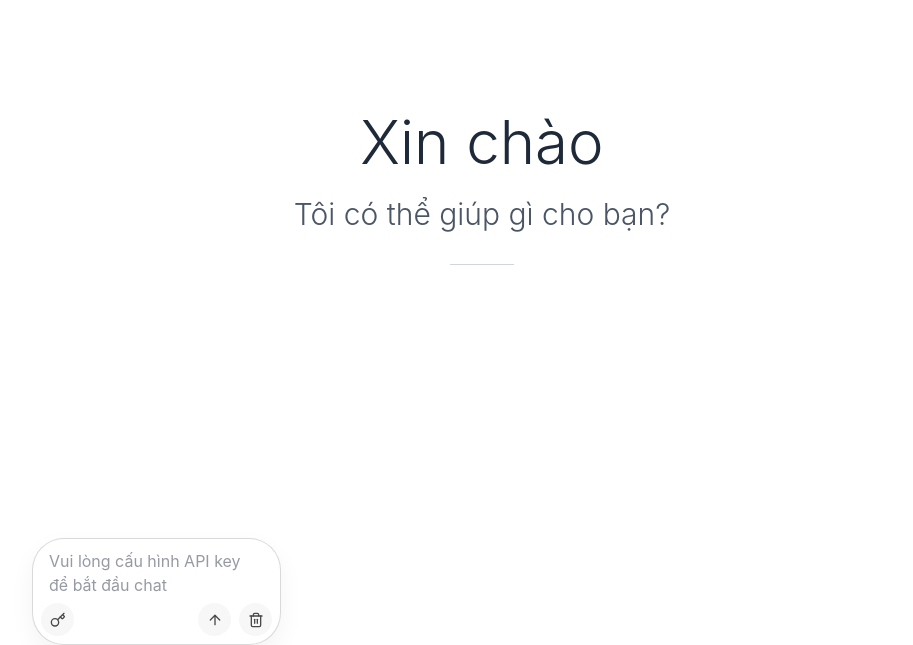
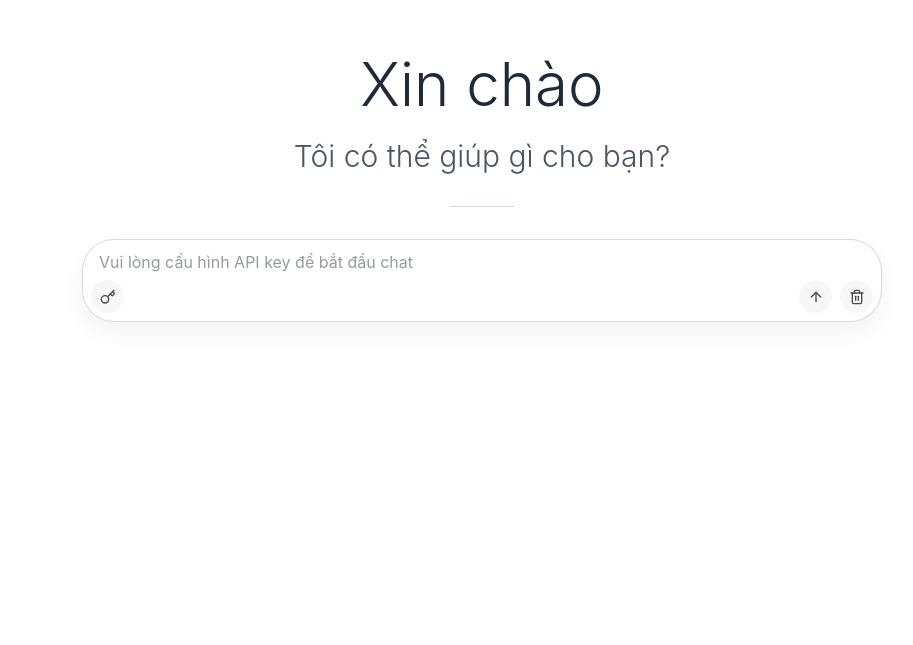
Before and after one commit to ndson03/ndson, a Next.js app: page / in a window 1280 px wide. Shown: the part 155-800 px from the top of the page, without its empty margins (158-1071 px from the left). Built offline with nearby package versions, Linux system fonts and the light colour scheme.

Commit message:
feat: update chat input position

```diff
--- a/src/app/globals.css
+++ b/src/app/globals.css
@@ -65,7 +65,7 @@ body {
 
 /* === Main Layout === */
 .main-content {
-  padding: 30px 0 120px;
+  padding: 30px 0 200px;
   transition: all var(--transition-speed) ease;
   overflow-y: auto;
   position: relative;
@@ -79,7 +79,7 @@ body {
   height: 100%;
   overflow: hidden;
   position: relative;
-  width: 900px;
+  width: 800px;
   margin: 0 auto;
 }
 
@@ -96,8 +96,7 @@ body {
   flex-direction: column;
   align-items: stretch; /* để con rộng & cao hết chiều ngang */
   position: fixed;
-  bottom: 0;
-  width: 900;
+  width: 800px;
   z-index: 10;
   border: 1px solid #00000026;
   border-radius: 2rem;
--- a/src/components/ChatInput.tsx
+++ b/src/components/ChatInput.tsx
@@ -11,6 +11,8 @@ interface ChatInputProps {
   isApiKeyReady: boolean;
   isLoading: boolean;
   placeholder: string;
+  isWelcome: boolean;
+  setInputRef?: (ref: HTMLTextAreaElement | null) => void;
 }
 
 export const ChatInput: React.FC<ChatInputProps> = ({
@@ -23,8 +25,18 @@ export const ChatInput: React.FC<ChatInputProps> = ({
   isApiKeyReady,
   isLoading,
   placeholder,
+  isWelcome,
+  setInputRef,
 }) => {
   const textareaRef = useRef<HTMLTextAreaElement>(null);
+
+  // Callback ref để pass textarea element lên parent
+  const textareaCallbackRef = useCallback((node: HTMLTextAreaElement | null) => {
+    textareaRef.current = node;
+    if (setInputRef) {
+      setInputRef(node);
+    }
+  }, [setInputRef]);
 
   const autoResize = useCallback(() => {
     if (!textareaRef.current) return;
@@ -87,9 +99,12 @@ export const ChatInput: React.FC<ChatInputProps> = ({
     <div
       className="chat-input-container"
       onClick={handleChatInputContainerClick}
+      style={{
+        bottom: isWelcome ? "auto" : "0px",
+      }}
     >
       <textarea
-        ref={textareaRef}
+        ref={textareaCallbackRef}
         value={input}
         onChange={handleInputChange}
         onKeyDown={onKeyDown}
--- a/src/components/ChatPage.tsx
+++ b/src/components/ChatPage.tsx
@@ -33,7 +33,8 @@ function ChatPage() {
   const [deleteButtonElement, setDeleteButtonElement] =
     useState<HTMLElement | null>(null);
   const [storageService] = useState(() => new StorageService());
-  const [welcome, setWelcome] = useState(false);
+  const [isWelcome, setIsWelcome] = useState(false);
+  const [inputRef, setInputRef] = useState<HTMLTextAreaElement | null>(null);
 
   const { apiKey, isReady: isApiKeyReady, setKey: setApiKey } = useApiKey();
   const { containerRef, scrollToBottom } = useScrollToBottom();
@@ -49,12 +50,12 @@ function ChatPage() {
           setMessages(loadedMessages);
         } else {
           setMessages([]);
-          setWelcome(true);
+          setIsWelcome(true);
         }
       } catch (error) {
         console.error("Failed to initialize app:", error);
         setMessages([]);
-        setWelcome(true);
+        setIsWelcome(true);
       }
     };
 
@@ -100,7 +101,7 @@ function ChatPage() {
     };
 
     setMessages((prev) => [...prev, userMessage]);
-    setWelcome(false);
+    setIsWelcome(false);
 
     await storageService.saveMessage(true, question);
 
@@ -155,8 +156,15 @@ function ChatPage() {
     try {
       await storageService.clearMessages();
       setMessages([]);
-      setWelcome(true);
+      setIsWelcome(true);
       setShowDeletePopup(false);
+
+      // Focus vào input sau khi clear history
+      setTimeout(() => {
+        if (inputRef && isApiKeyReady) {
+          inputRef.focus();
+        }
+      }, 100);
     } catch (error) {
       alert(MESSAGES.DELETE_ERROR);
       setShowDeletePopup(false);
@@ -182,7 +190,7 @@ function ChatPage() {
 
   return (
     <div className="main-content">
-      {welcome && <WelcomeMessage />}
+      {isWelcome && <WelcomeMessage />}
       <ApiKeyForm
         onApiKeySet={setApiKey}
         isOpen={showApiKeyModal}
@@ -220,6 +228,8 @@ function ChatPage() {
             isApiKeyReady={isApiKeyReady}
             isLoading={isLoading}
             placeholder={placeholderText}
+            isWelcome={isWelcome}
+            setInputRef={setInputRef}
           />
         </div>
       </div>
--- a/src/components/WelcomeMessage.tsx
+++ b/src/components/WelcomeMessage.tsx
@@ -1,6 +1,6 @@
 export default function WelcomeMessage() {
   return (
-    <div className="flex items-center justify-center h-full max-h-full">
+    <div className="flex items-center justify-center mt-[14%] mb-8">
       <div className="text-center max-w-2xl mx-auto">
         <h1 className="text-5xl md:text-6xl font-light text-gray-800">
           Xin chào
```
